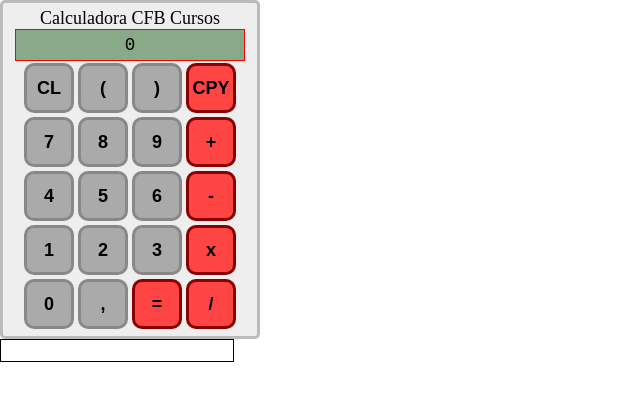
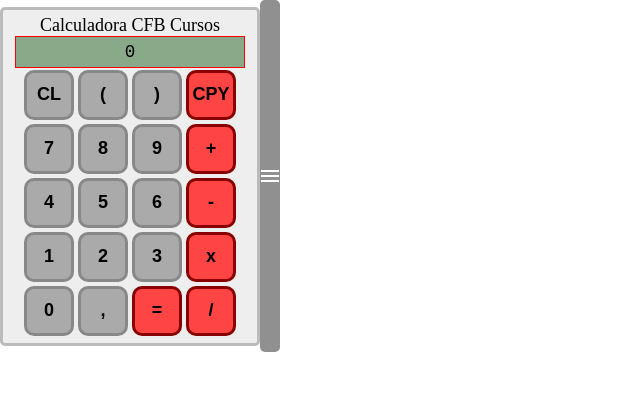
Before and after one commit to Vinicius-dv/javascript, a plain HTML site: page Exercícios/Ex0086/index.html in a window 1280 px wide. Shown: the whole page, without its empty margins (0-640 px from the left). Drawn offline with Linux system fonts and the light colour scheme.

Commit message:
espero que gostem da aba , parte do css ja ta praticamente pronta agora falta o js

```diff
--- a/Exercícios/Ex0086/index.html
+++ b/Exercícios/Ex0086/index.html
@@ -4,10 +4,12 @@
     <meta charset="UTF-8">
     <meta name="viewport" content="width=device-width, initial-scale=1.0">
     <title>calculadora</title>
+    <link href="https://fonts.googleapis.com/icon?family=Material+Icons"rel="stylesheet">
     <link rel="stylesheet" href="style.css">
 </head>
 <body>
     <div id="calc" class="calc">
+        <div id="calc_principal" class="calc_principal">
         <div id="div_nome" class="div_nome">
             <p>Calculadora CFB Cursos</p>
         </div>
@@ -37,7 +39,11 @@
             <button id="td" class="tecla teclaOp op">/</button>
         </div>
     </div>
-    <input type="text" name="teste" id="teste" style="border: 1px solid  black;">
+    <div id="aba_calc" class="aba_calc">
+        <span id="aba_gaveta" class="material-icons">menu</span>
+    </div>
+
+    </div>
     <script src="meuscript.js"></script>
 </body>
 </html>
--- a/Exercícios/Ex0086/meuscript.js
+++ b/Exercícios/Ex0086/meuscript.js
@@ -23,8 +23,10 @@ teclasNum.forEach((el)=>{
            if(!decimal){
             decimal = true
             if(display.innerHTML == '0'){
-                display.innerHTML  = '0,'
-            }else{
+                display.innerHTML  = '0.'
+            }
+
+            else{
                 display.innerHTML += event.target.innerHTML
             }
            }
@@ -49,7 +51,12 @@ teclasOp.forEach((el)=>{
             }
             if(event.target.innerHTML == 'x'){
                 display.innerHTML += '*'
-            } else{
+            }
+            if(event.target.innerHTML == ','){
+                display.innerHTML += '.'
+            }
+
+            else{
                 display.innerHTML += event.target.innerHTML
             }
 
--- a/Exercícios/Ex0086/style.css
+++ b/Exercícios/Ex0086/style.css
@@ -6,8 +6,16 @@
 }
 
 
-
 .calc{
+    display: flex;
+    justify-content: center;
+    align-items: center;
+    flex-direction: row;
+    position: absolute;
+    top: 0px;
+    left: 0px;
+}
+.calc_principal{
     display: flex;
     justify-content: center ;
     align-items: center;
@@ -17,6 +25,16 @@
     width: 260px;
     border-radius: 5px;
     padding: 5px;
+}
+.aba_calc{
+    display: flex;
+    justify-content: center;
+    align-items: center;
+    background-color: #616161b2;
+    color: white;
+    height: 352px;
+    width: 20px;
+    border-radius: 5px;
 }
 
 .div_none{
```
